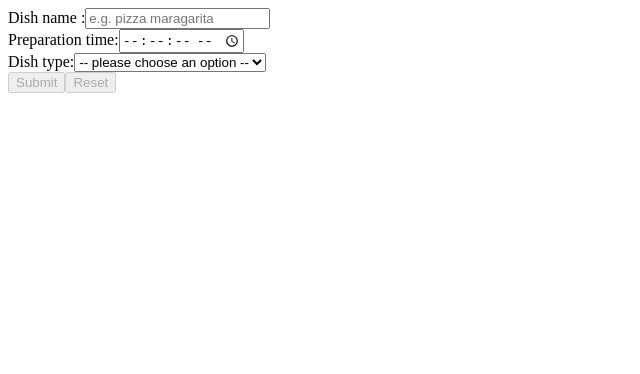
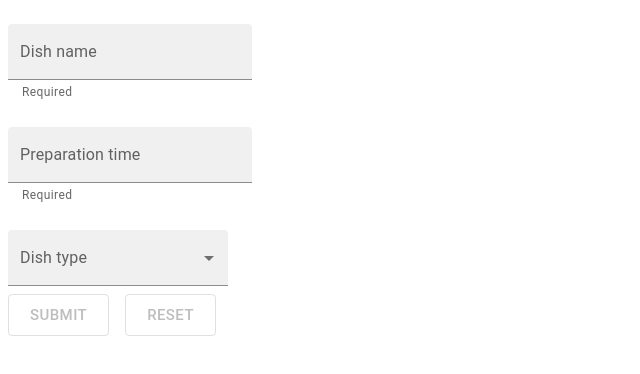
Before and after one commit to gptak/hexocean-task, a React (Create React App) app: page / in a window 1280 px wide. Shown: the top 374 px of the page, without its empty margins (0-640 px from the left). Built offline with nearby package versions, Linux system fonts and the light colour scheme.

Commit message:
mui added

```diff
--- a/package.json
+++ b/package.json
@@ -3,6 +3,9 @@
   "version": "0.1.0",
   "private": true,
   "dependencies": {
+    "@emotion/react": "^11.9.0",
+    "@emotion/styled": "^11.8.1",
+    "@mui/material": "^5.6.0",
     "@testing-library/jest-dom": "^5.16.4",
     "@testing-library/react": "^12.1.4",
     "@testing-library/user-event": "^13.5.0",
--- a/src/App.js
+++ b/src/App.js
@@ -2,22 +2,19 @@ import { useState } from "react";
 import { Condition } from "./components/Condition";
 import { FormTemplate } from "./components/FormTemplate";
 import { Input } from "./components/Input";
-import { Select } from "./components/Select";
+import { OptionSelect } from "./components/Select";
 import validate from "./components/validate";
 import submit from "./components/submit";
 import Success from "./components/Success";
-import Error from "./components/Error";
 
 export default function App() {
   const [showSuccess, setShowSuccess] = useState(false);
-  const [showError, setShowError] = useState(false);
 
   return (
     <div className="App">
       <FormTemplate
-        setShowError={setShowError}
         setShowSuccess={setShowSuccess}
-        onSubmit={(values) => submit(values, setShowSuccess, setShowError)}
+        onSubmit={(values, form) => submit(values, form, setShowSuccess)}
         validate={validate}
       >
         {(props) => (
@@ -25,32 +22,28 @@ export default function App() {
             <Input
               name="name"
               placeholder="e.g. pizza maragarita"
-              label="Dish name :"
+              label="Dish name"
             />
             <Input
               name="preparation_time"
-              label="Preparation time:"
-              type="time"
+              label="Preparation time"
+              type="number"
               step={2}
             />
-            <Select
+            <OptionSelect
               name="type"
-              label="Dish type:"
+              label="Dish type"
               options={["pizza", "soup", "sandwich"]}
             />
+
             <Condition when="type" is="pizza">
-              <Input
-                name="no_of_slices"
-                type="number"
-                min={1}
-                label="Slices:"
-              />
+              <Input name="no_of_slices" type="number" min={1} label="Slices" />
               <Input
                 name="diameter"
                 type="number"
                 step={0.1}
                 min={0.1}
-                label="Diameter:"
+                label="Diameter"
               />
             </Condition>
             <Condition when="type" is="soup">
@@ -60,7 +53,7 @@ export default function App() {
                 min={1}
                 max={10}
                 placeholder="1-10"
-                label="Spiciness:"
+                label="Spiciness"
               />
             </Condition>
             <Condition when="type" is="sandwich">
@@ -68,14 +61,13 @@ export default function App() {
                 name="slices_of_bread"
                 type="number"
                 min={1}
-                label="Bread slices:"
+                label="Bread slices"
               />
             </Condition>
           </>
         )}
       </FormTemplate>
       {showSuccess && <Success />}
-      {showError && <Error />}
     </div>
   );
 }
--- a/src/components/Error.js
+++ /dev/null
@@ -1,4 +0,0 @@
-function Error() {
-  return <div>Error</div>;
-}
-export default Error;
--- a/src/components/FormTemplate.js
+++ b/src/components/FormTemplate.js
@@ -1,5 +1,7 @@
 import React from "react";
 import { Form } from "react-final-form";
+import { Button } from "@mui/material";
+import { Stack } from "@mui/material";
 
 export function FormTemplate(props) {
   return (
@@ -7,33 +9,30 @@ export function FormTemplate(props) {
       onSubmit={props.onSubmit}
       validate={props.validate}
       render={(renderProps) => (
-        <form
-          onSubmit={(event) => {
-            renderProps.handleSubmit(event).then(() => {
-              renderProps.form.reset();
-            });
-          }}
-        >
+        <form onSubmit={renderProps.handleSubmit}>
           {props.children(renderProps)}
-          <div>
-            <button
+          <Stack spacing={2} direction="row">
+            <Button
+              margine="normal"
+              variant="outlined"
+              size="large"
               type="submit"
               disabled={renderProps.submitting || renderProps.pristine}
             >
               Submit
-            </button>
-            <button
-              type="button"
+            </Button>
+            <Button
+              size="large"
+              variant="outlined"
               onClick={() => {
                 props.setShowSuccess(false);
-                props.setShowError(false);
                 renderProps.form.reset();
               }}
               disabled={renderProps.submitting || renderProps.pristine}
             >
               Reset
-            </button>
-          </div>
+            </Button>
+          </Stack>
         </form>
       )}
     />
--- a/src/components/Input.js
+++ b/src/components/Input.js
@@ -1,3 +1,5 @@
+import { TextField } from "@mui/material";
+
 import React from "react";
 import { useField } from "react-final-form";
 
@@ -12,15 +14,18 @@ export function Input(props) {
 
   const inputProps = {
     ...props,
-    error: (touched && error) || "",
+    error: touched && (error || submitError),
     ...input,
   };
 
   return (
     <div>
-      <label>{inputProps.label}</label>
-      <input {...inputProps} />
-      {(error || submitError) && touched && <span>{error || submitError}</span>}
+      <TextField
+        {...inputProps}
+        margin="normal"
+        variant="filled"
+        helperText={error || submitError}
+      />
     </div>
   );
 }
--- a/src/components/Select.js
+++ b/src/components/Select.js
@@ -1,7 +1,18 @@
-import React from "react";
+import { useState } from "react";
+import { Select } from "@mui/material";
+import { MenuItem } from "@mui/material";
 import { useField } from "react-final-form";
+import { InputLabel } from "@mui/material";
+import { FormControl } from "@mui/material";
+import { FormHelperText } from "@mui/material";
 
-export function Select(props) {
+export function OptionSelect(props) {
+  const [option, setOption] = useState("");
+
+  const handleChange = (event) => {
+    setOption(event.target.value);
+  };
+
   const {
     input,
     meta: { error, touched, submitError },
@@ -12,22 +23,31 @@ export function Select(props) {
 
   const inputProps = {
     ...props,
-    error: (touched && error) || "",
+    error: touched && (error || submitError),
     ...input,
   };
 
   return (
     <div>
-      <label>{inputProps.label}</label>
-      <select value="" {...inputProps}>
-        <option value="" disabled>
-          -- please choose an option --
-        </option>
-        {inputProps.options.map((option) => (
-          <option key={option}>{option}</option>
-        ))}
-      </select>
-      {(error || submitError) && touched && <span>{error || submitError}</span>}
+      <FormControl
+        variant="filled"
+        helperText={error || submitError}
+        margin="normal"
+        sx={{ minWidth: 220 }}
+      >
+        {" "}
+        <InputLabel>{inputProps.label}</InputLabel>
+        <Select value={option} onChange={handleChange} {...inputProps}>
+          {inputProps.options.map((opt) => (
+            <MenuItem value={opt} key={opt}>
+              {opt}
+            </MenuItem>
+          ))}
+        </Select>
+        {(error || submitError) && touched && (
+          <FormHelperText>{error || submitError}</FormHelperText>
+        )}
+      </FormControl>
     </div>
   );
 }
--- a/src/components/submit.js
+++ b/src/components/submit.js
@@ -1,6 +1,7 @@
 import axios from "axios";
 
-const submit = async (values, setShowSuccess, setShowError) => {
+const submit = async (values, form, setShowSuccess) => {
+  console.log(form);
   // changin strings to numbers and removing of unnecessary values from request
   if (values.type === "pizza") {
     values.no_of_slices = parseInt(values.no_of_slices);
@@ -29,6 +30,7 @@ const submit = async (values, setShowSuccess, setShowError) => {
       },
       data: values,
     });
+    form.restart();
     setShowSuccess(true);
   } catch (error) {
     return { ...error.response.data };
--- a/src/components/validate.js
+++ b/src/components/validate.js
@@ -1,6 +1,6 @@
 const validate = (values) => {
   const errors = {};
-
+console.log(values);
   //overall validation
   if (!values.name) {
     errors.name = "Required";
@@ -12,7 +12,7 @@ const validate = (values) => {
     errors.type = "Required";
   }
 
-  //pizza detail validation
+  //pizza details validation
   if (values.type === "pizza") {
     if (!values.no_of_slices) {
       errors.no_of_slices = "Required";
@@ -29,7 +29,7 @@ const validate = (values) => {
     }
   }
 
-  //sandwich validation
+  //sandwich detail validation
   else if (values.type === "sandwich") {
     if (!values.slices_of_bread) {
       errors.slices_of_bread = "Required";
```
Also changed, not shown: 1 other file (tests, documents, lock files or other folders).
